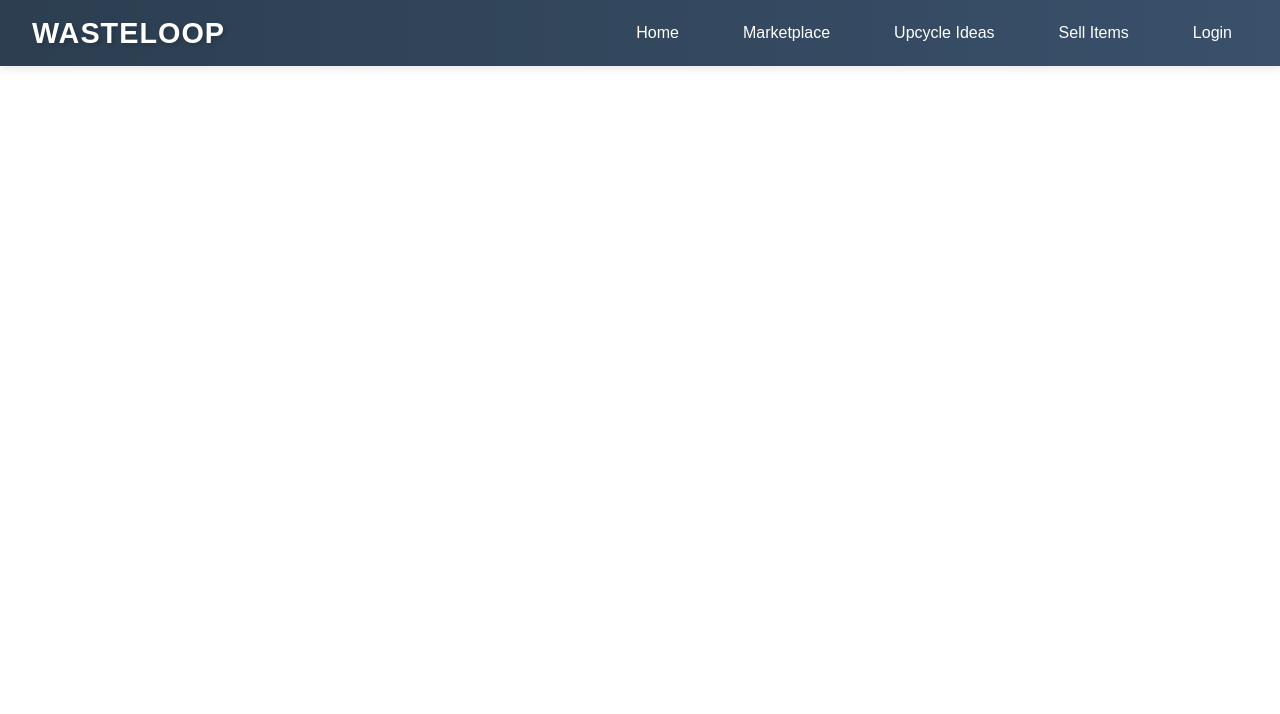
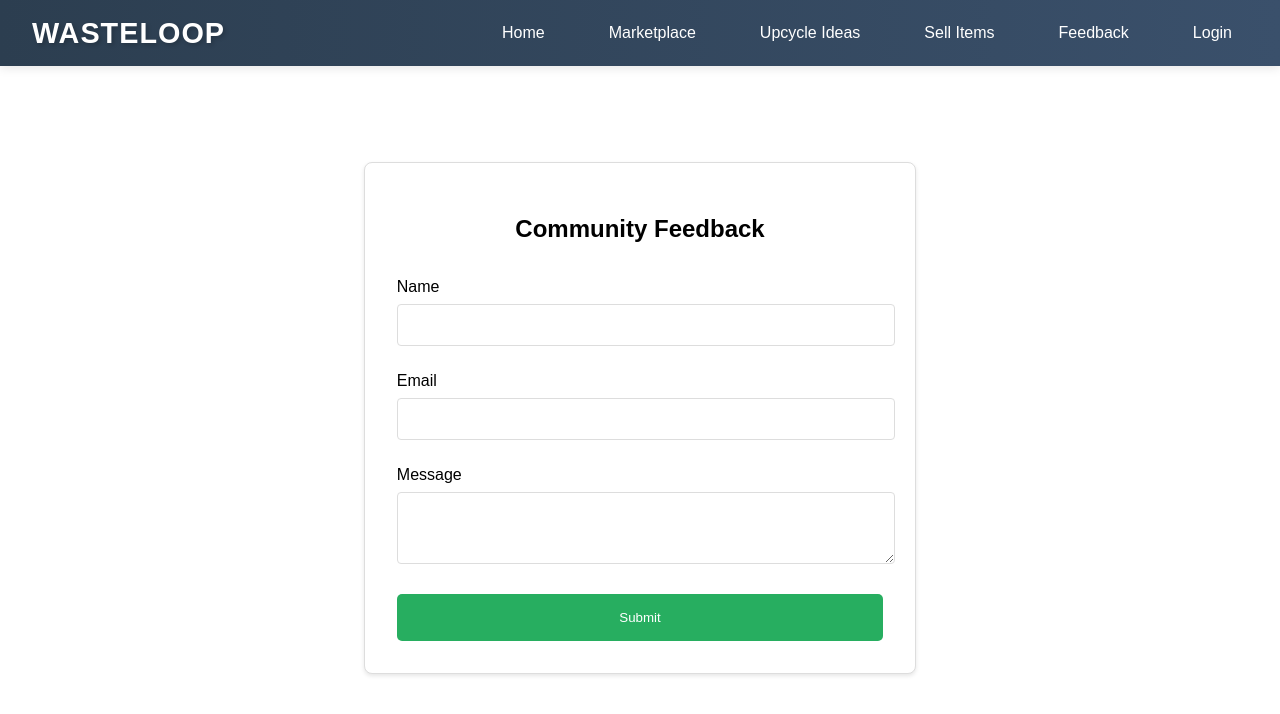
Before and after one commit to SarvaniBalivada/dtiproject, a React (Create React App) app: page /feedback in a window 1280 px wide. Shown: the top 714 px of the page. Built offline with nearby package versions, Linux system fonts and the light colour scheme.

Commit message:
Update API URL to Render deployment

```diff
--- a/package.json
+++ b/package.json
@@ -9,7 +9,8 @@
     "dev": "concurrently \"npm run server\" \"npm run start\"",
     "build": "react-scripts build",
     "test": "react-scripts test",
-    "eject": "react-scripts eject"
+    "eject": "react-scripts eject",
+    "backend-start": "node src/server.js"
   },
   "browserslist": {
     "production": [
--- a/src/App.css
+++ b/src/App.css
@@ -241,3 +241,45 @@
   color: #f44336;
   margin-bottom: 1rem;
 }
+
+
+.feedback-container {
+  display: flex;
+  justify-content: center;
+  align-items: center;
+  min-height: 80vh; /* Adjust the height as needed */
+  padding: 2rem;
+}
+
+.feedback-form {
+  display: flex;
+  flex-direction: column;
+  gap: 1rem;
+  border: 1px solid #ddd;
+  border-radius: 8px;
+  padding: 2rem;
+  box-shadow: 0 2px 4px rgba(0, 0, 0, 0.1);
+  background-color: #fff;
+  width:40%; /* Increased the maximum width for the form */
+  margin: 0 auto; /* Center the form horizontally */
+}
+
+.feedback-form h2 {
+  text-align: center; /* Center the heading */
+}
+
+.feedback-form .form-group input,
+.feedback-form .form-group textarea {
+  width: 100%; /* Use full width within the form */
+  height: 30px; /* Set a fixed height for input fields */
+  padding: 5px 0px 5px 10px; /* Add some padding */
+  margin-bottom: 10px; /* Add some space between fields */
+}
+
+.feedback-form .form-group textarea {
+  height: 60px; /* Set a different height for textarea */
+}
+
+.submit-button {
+  width: 100%; /* Make the submit button full width */
+}
--- a/src/App.js
+++ b/src/App.js
@@ -1,12 +1,13 @@
 import React from 'react';
 import { BrowserRouter as Router, Routes, Route } from 'react-router-dom';
-import './App.css';
+import './App.css'; // Ensure this line is present to apply styles
 import Navbar from './components/Navbar'; // Import Navbar component
 import Home from './pages/Home'; // Import Home component
 import SellItems from './pages/SellItems'; // Import SellItems component
 import UpcycleIdeas from './pages/UpcycleIdeas'; // Import UpcycleIdeas component
 import Login from './pages/Login'; // Import Login component
 import Marketplace from './pages/Marketplace'; // Import Marketplace component
+import Feedback from './pages/Feedback'; // Import Feedback component
 
 function App() {
   return (
@@ -19,6 +20,7 @@ function App() {
           <Route path="/marketplace" element={<Marketplace />} /> {/* Define Marketplace route */}
           <Route path="/sell" element={<SellItems />} /> {/* Define SellItems route */}
           <Route path="/upcycle-ideas" element={<UpcycleIdeas />} /> {/* Define UpcycleIdeas route */}
+          <Route path="/feedback" element={<Feedback />} /> {/* Define Feedback route */}
           {/* Add other routes here if needed */}
         </Routes>
       </div>
--- a/src/components/Navbar.js
+++ b/src/components/Navbar.js
@@ -19,6 +19,7 @@ function Navbar() {
         <Link to="/marketplace">Marketplace</Link>
         <Link to="/upcycle-ideas">Upcycle Ideas</Link>
         <Link to="/sell">Sell Items</Link>
+        <Link to="/feedback">Feedback</Link> {/* Corrected the path */}
         {isLoggedIn ? (
           <button onClick={handleLogout} className="nav-button">Logout</button>
         ) : (
--- /dev/null
+++ b/src/config.js
@@ -0,0 +1 @@
+const apiUrl = 'https://dtiproject.onrender.com/api/items'; // Update with your Render URL
--- /dev/null
+++ b/src/pages/Feedback.js
@@ -0,0 +1,72 @@
+import React, { useState } from 'react';
+
+function Feedback() {
+  const [name, setName] = useState('');
+  const [email, setEmail] = useState('');
+  const [message, setMessage] = useState('');
+  const [success, setSuccess] = useState('');
+
+  const handleSubmit = async (e) => {
+    e.preventDefault();
+    try {
+      const response = await fetch('http://localhost:5000/api/feedback', {
+        method: 'POST',
+        headers: {
+          'Content-Type': 'application/json',
+        },
+        body: JSON.stringify({ name, email, message }),
+      });
+
+      if (response.ok) {
+        setSuccess('Thank you for your feedback!');
+        setName('');
+        setEmail('');
+        setMessage('');
+      } else {
+        setSuccess('Failed to submit feedback. Please try again.');
+      }
+    } catch (error) {
+      setSuccess('An error occurred. Please try again.');
+    }
+  };
+
+  return (
+    <div className="feedback-container">
+      <div className="feedback-form">
+        <h2>Community Feedback</h2> {/* Move the heading inside the form */}
+        {success && <div className="success-message">{success}</div>}
+        <form onSubmit={handleSubmit}>
+          <div className="form-group">
+            <label>Name</label>
+            <input
+              type="text"
+              value={name}
+              onChange={(e) => setName(e.target.value)}
+              required
+            />
+          </div>
+          <div className="form-group">
+            <label>Email</label>
+            <input
+              type="email"
+              value={email}
+              onChange={(e) => setEmail(e.target.value)}
+              required
+            />
+          </div>
+          <div className="form-group">
+            <label>Message</label>
+            <textarea
+              value={message}
+              onChange={(e) => setMessage(e.target.value)}
+              required
+            />
+          </div>
+          <button type="submit" className="submit-button">Submit</button>
+        </form>
+      </div>
+    </div>
+  );
+}
+
+export default Feedback;
```
Also changed, not shown: src/server.js (+16 -27 lines), 2 other files (tests, documents, lock files or other folders).
